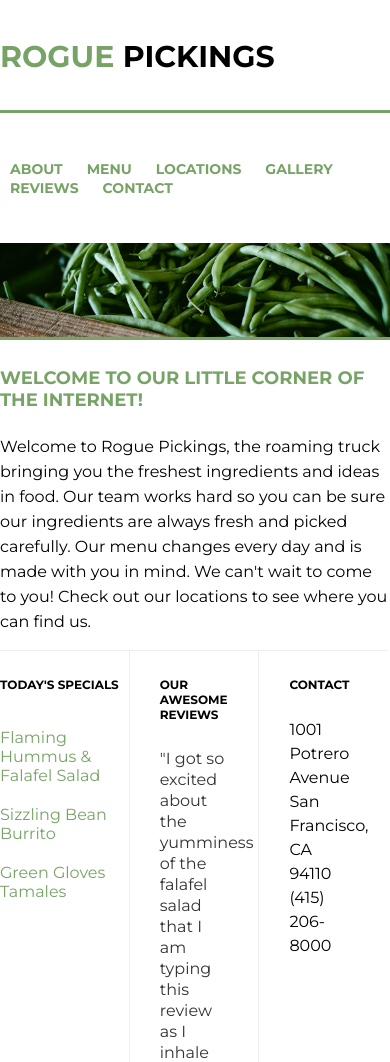
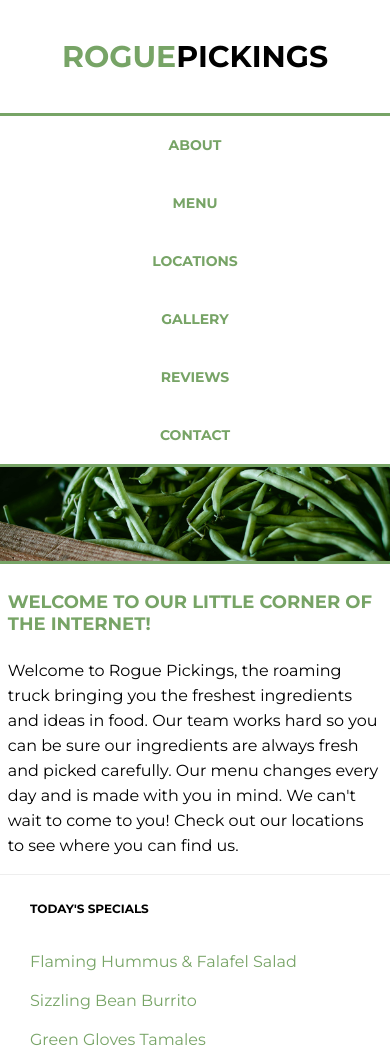
Before and after one commit to whimsicurl-creations/206-rogue-pickings, a plain HTML site: page index.html in a window 390 px wide. Shown: the top 1062 px of the page. Drawn offline with Linux system fonts and the light colour scheme.

Commit message:
add flexbox and make site mobile first

```diff
--- a/css/main.css
+++ b/css/main.css
@@ -3,13 +3,27 @@
 	src: url('../fonts/wisdom-script.otf') format('opentype');
 }
 
+html {
+	font-size: 16px;
+}
+
 body {
 	font-family: 'Montserrat', Helvetica, Arial, sans-serif;
+	font-size: 1em;
+	display: flex;
+	flex-flow: row wrap;
+	justify-content: center;
+	align-items: center;
 }
 
 .container{
 	max-width: 1200px;
 	margin: 0 auto;
+	display: flex;
+	flex-flow: row wrap;
+	justify-content: center;
+	align-items: center;
+	width: 100%;
 }
 
 h1,
@@ -21,33 +35,55 @@ h4 {
 	font-weight: 700;
 }
 h1 {
-	font-size: 30px;
+	font-size: 1.875em;
 }
 h2 {
-    font-size: 24px;
+    font-size: 1.5em;
 }
 h3 {
-	font-size: 18px;
+	font-size: 1.125em;
 }
 h4 {
-	font-size: 12px;
+	font-size: 0.75em;
 }
 
 p {
-	font-size: 14px;
+	font-size: 0.875em;
 	line-height: 21px;
     padding: 0 30px;
 }
 
 /*The widths are in a percentage!*/
 header {
-	height: 110px;
+	display: flex;
+	flex-flow: row wrap;
+	justify-content: center;
+	align-items: center;
+	height: auto;
 	border-bottom: 3px solid #77a466;
 	margin: 0 auto;
+	width: 100%;
+}
+
+.site-name {
+	display: flex;
+	justify-content: center;
+	align-items: center;
+	width: 100%;
+}
+
+.nav-items {
+	display: flex;
+	flex-flow: row wrap;
+	justify-content: center;
+	align-items: center;
+	width: 100%;
 }
 
 header h1 {
-	float: left;
+	display: flex;
+	justify-content: center;
+	align-items: center;
 	margin: 0;
 	padding: 38px 0;
 }
@@ -55,22 +91,32 @@ header h1 span {
 	color: #77a466;
 }
 
-header nav {
-	float: right;
-	padding: 46px 0;
+nav {
+	display: flex;
+	justify-content: center;
+	align-items: center;
+	flex-flow: row wrap;
 }
-header nav ul {
+nav ul {
+	display: flex;
+	justify-content: center;
+	align-items: center;
+	flex-flow: row wrap;
+	width: 100%;
 	margin: 0;
 	padding: 0;
 }
-header nav ul li {
+nav ul li {
+	width: 100%;
 	text-transform: uppercase;
 	font-weight: 700;
 	font-size: 14px;
-	padding: 0 10px;
-	display: inline;
+	padding: 20px 0;
+	display: flex;
+	justify-content: center;
+	align-items: center;
 }
-header nav ul li a{
+nav ul li a{
 	text-decoration: none;
 	color:#77a466;
 }
@@ -78,6 +124,10 @@ header nav ul li a{
 /*The widths are in a percentage!*/
 .top-section,
 .bottom-section {
+	display: flex;
+	flex-flow: row wrap;
+	justify-content: center;
+	align-items: center;
 	margin: 0 auto;
 	clear: both;
 }
@@ -88,10 +138,12 @@ header nav ul li a{
 }
 .main-image img {
 	width: 100%;
+	border-top: 3px solid #77a466;
 	border-bottom: 3px solid #77a466;
 }
 
 .main-title {
+	width: 96%;
 	height: auto;
 	float: left;
 }
@@ -109,14 +161,13 @@ header nav ul li a{
 .section-one,
 .section-two,
 .section-three {
-	width: 33%;
+	width: 100%;
 	height: auto;
-	float: left;
 	border-top: 1px solid #eee;
 }
 
 .section-one h4 {
-	padding: 10px 0;
+	padding: 10px 30px;
 }
 
 .section-two {
@@ -131,7 +182,7 @@ header nav ul li a{
 
 .menu {
 	list-style: none;
-	padding: 0;
+	padding: 0 30px;
 }
 .menu li {
 	padding: 10px 0;
@@ -151,6 +202,10 @@ header nav ul li a{
 
 /*The widths are in a percentage!*/
 footer {
+	display: flex;
+	justify-content: center;
+	align-items: center;
+	width: 100%;
 	height: 50px;
 	border-top: 3px solid #eee;
 	margin: 0 auto;
--- a/index.html
+++ b/index.html
@@ -12,7 +12,11 @@
     <body>
         <div class="container">
             <header>
+                <div class="site-name">
                     <h1><span>rogue</span> pickings</h1>
+                </div>
+            </header>
+            <div class="nav-items">
                     <nav>
                         <ul>
                             <li>
@@ -35,7 +39,7 @@
                             </li>
                     </ul>
                 </nav>
-            </header>
+            </div>
             <section class="top-section">
                 <div class="main-image"><img src="img/download.jpg" alt="green beans" /></div>
                 <div class="main-title">
```
Lines whose indentation alone changed are shown as unchanged.
